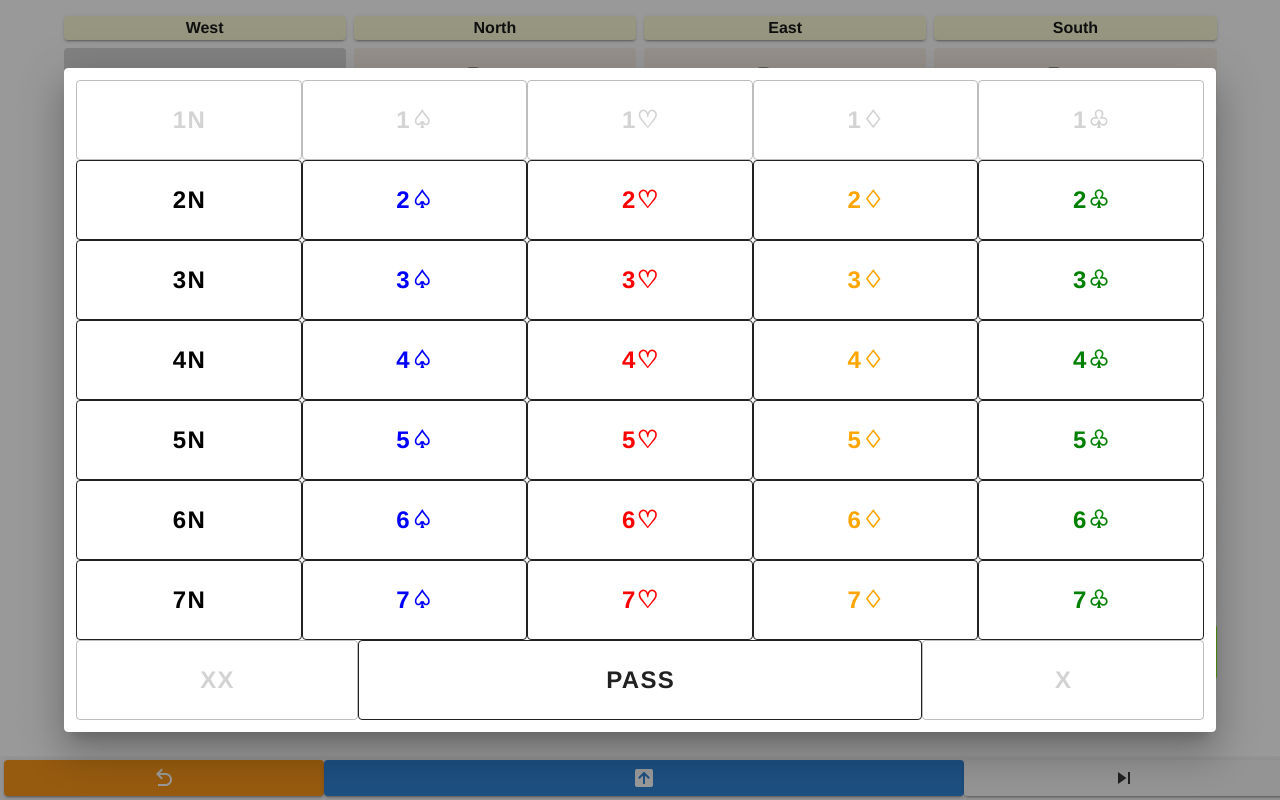
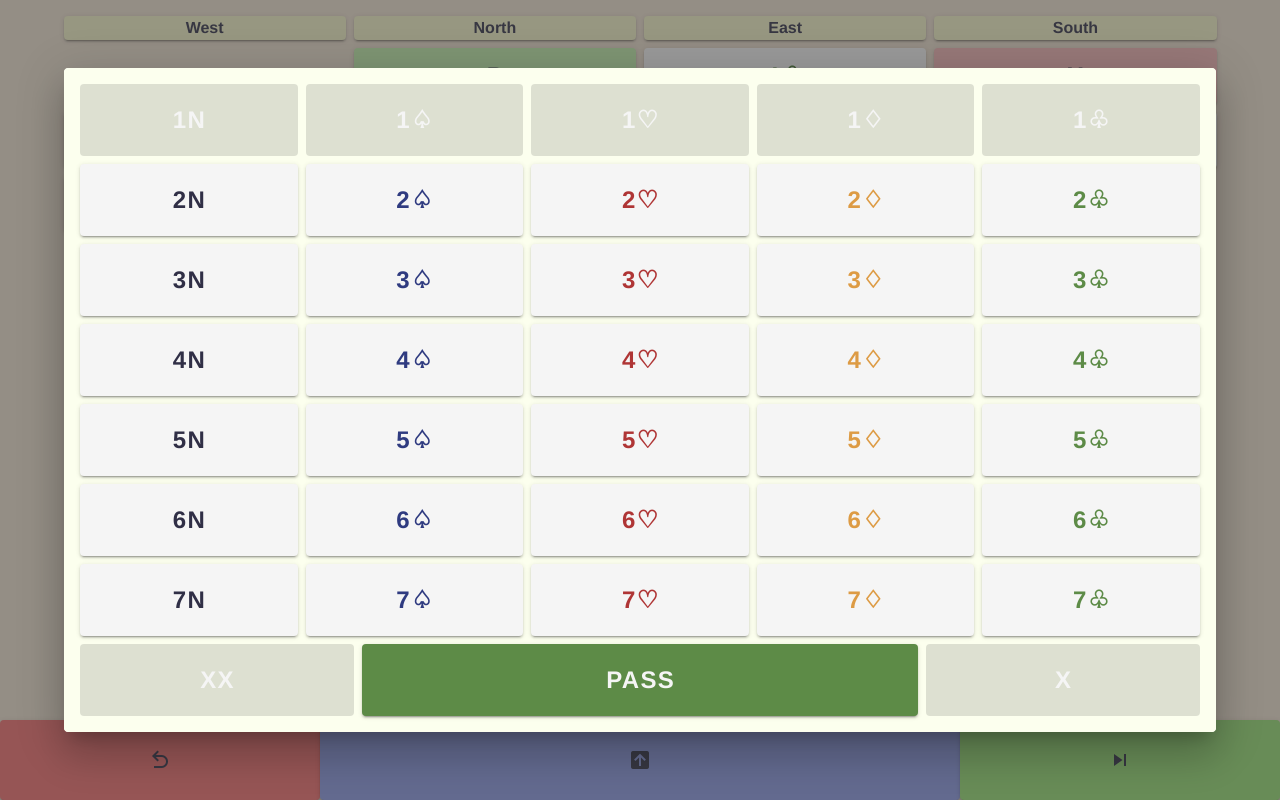
Before and after one commit to garyleung142857/bidding-box, a Vue app: page /biddingmain in a window 1280 px wide. Both pictures are taken after a click on the button 644 px from the left and 778 px from the top of the page. Built offline with nearby package versions, Linux system fonts and the light colour scheme.

Commit message:
color and minor stuff

```diff
--- a/src/components/Call.vue
+++ b/src/components/Call.vue
@@ -1,6 +1,5 @@
 <template>
   <v-card
-    elevation="0"
     height="7vh"
     class="d-flex align-center justify-center ma-1"
     v-bind:class="this.to_class(this.biddingCall)"
@@ -19,7 +18,7 @@ export default {
     return {
       levels: ['1', '2', '3', '4', '5', '6', '7'],
       strains: {'N': 'N', 'S': '&#9828;', 'H': '&#9825;', 'D': '&#9826;', 'C': '&#9831;'},
-      pxr : {'P': 'Pass', 'X': 'Dbl', 'R': 'Rdbl'}
+      pxr : {'P': 'P', 'X': 'X', 'R': 'XX'}
     }
   },
   methods: {
@@ -32,32 +31,11 @@ export default {
       // for css coloring
       var class_list = ['table-label']
       if(str.length === 2 || ['P', 'X', 'R'].includes(str)){
-        class_list.push(`label-${str[1]}`)
         class_list.push('normal-label')
-      } else {
-        class_list.push(`label-${str}`)
       }
+      class_list.push(`label-${str[str.length - 1]}`)
       return class_list
     }
   }
 }
 </script>
-
-<style scoped>
-  .label-N span {color: black;}
-  .label-S span {color: blue;}
-  .label-H span {color: red;}
-  .label-D span {color: orange;}
-  .label-C span {color: green;}
-
-  .normal-label {background-color: linen !important;}
-
-  .label-A {background-color: chartreuse !important;}
-  .label-B {background-color: lightgray !important;}
-
-  .table-label{
-    font-size: x-large;
-    font-weight: bold;
-  }
-
-</style>
--- a/src/components/Contract.vue
+++ b/src/components/Contract.vue
@@ -1,12 +1,13 @@
 <template>
-  <div class="contract d-flex align-center justify-center ma-1">
+  <div>
     <template v-if="this.contract.declarer==null">Pass Out</template>
     <template v-else>
       <span
-        :class="'contract-' + this.contract.bid[1]"
+        :class="'label-' + this.contract.bid[1]"
         v-html="this.bid_to_html(this.contract.bid)"
       ></span>
-      <span>{{this.to_pxr(this.contract.pxr)}} by {{this.contract.declarer}}</span>
+      <span>{{this.to_pxr(this.contract.pxr)}}</span>
+      <span style="margin-left: 0.5em"> by {{this.contract.declarer}}</span>
     </template>
   </div>
 </template>
@@ -38,14 +39,3 @@ export default {
   }
 }
 </script>
-<style>
-  .contract-N {color: black}
-  .contract-S {color: blue;}
-  .contract-H {color: red;}
-  .contract-D {color: orange;}
-  .contract-C {color: green;}
-
-  .contract {
-    font-weight: bold;
-  }
-</style>
--- a/src/views/BiddingMain.vue
+++ b/src/views/BiddingMain.vue
@@ -6,21 +6,21 @@
       :curPlayer="this.curPlayer"
       :ended="this.contract.bid != null"
     ></BiddingTable>
-    <v-footer fixed padless>
+    <v-footer fixed padless id="control-footer">
       <v-row justify="center" no-gutters>
         <v-col cols=3>
-          <v-btn block color="warning" class="d-flex align-center justify-center ma-1" @click="undo()">
+          <v-btn block id="undo-button" class="d-flex align-center justify-center" @click="undo()">
             <v-icon>mdi-arrow-u-left-top</v-icon>
           </v-btn>
         </v-col>
         <v-col col=6 v-if="contract.bid == null">
           <v-dialog v-model="dialog" width="90vw">
             <template v-slot:activator="{on, attrs}">
-              <v-btn class="d-flex align-center justify-center ma-1" block color="primary" v-bind="attrs" v-on="on">
+              <v-btn block id="call-button" class="d-flex align-center justify-center" v-bind="attrs" v-on="on">
                 <v-icon>mdi-arrow-up-box</v-icon>
               </v-btn>
             </template>
-            <v-card>
+            <v-card elevation=0>
               <BoxSelect
                 @selectCall="addHistory($event); dialog=false"
                 :biddingState="biddingState"
@@ -29,12 +29,12 @@
           </v-dialog>
         </v-col>
         <v-col col=6 v-else>
-          <div class="d-flex align-center justify-center ma-1">
-            <Contract :contract="contract" :vul="is_vul(contract.declarer)"></Contract>
+          <div id="contract" class="d-flex align-center justify-center">
+           <Contract :contract="contract" :vul="is_vul(contract.declarer)"></Contract>
           </div>
         </v-col>
         <v-col cols=3>
-          <v-btn block class="d-flex align-center justify-center ma-1" @click="advanceBoard()">
+          <v-btn block id="advance-button" class="d-flex align-center justify-center" @click="advanceBoard()">
             <v-icon>mdi-skip-next</v-icon>
           </v-btn>
         </v-col>
@@ -56,7 +56,7 @@ export default {
   data(){
     return {
       PLAYERS: ['W', 'N', 'E', 'S'],
-      history: ['P', 'P', 'P', '1C', 'P', 'P', 'X', 'P', 'P', 'R', '1D', 'P', 'P', 'X', 'P', 'P', 'R', '1H', 'P', 'P', 'X', 'P', 'P', 'R', '1S', 'P', 'P', 'X', 'P', 'P', 'R', '1N', 'P', 'P', 'X', 'P', 'P', 'R'],
+      history: ['P', '1C', 'X', '1D', '1H', '1S', '1N', 'P'],
       boardNum: 1,
       dialog: false
     }
@@ -154,8 +154,70 @@ export default {
 </script>
 
 <style>
-  #biddingtable{
+
+  #app, #control-footer {
+    background-color: #f5e9d9;
+  }
+
+  #biddingtable {
     overflow-y: auto;
     max-height: 90vh;
   }
+
+  #undo-button {background-color: #f88080;}
+  #call-button {background-color: #9ba8eb}
+  #advance-button {background-color: #a3e684;}
+
+  #undo-button, #call-button, #advance-button, #contract{height: 10vh}
+
+  #contract, .player-nv, .player-v, .call-choice span, .table-label {
+    font-weight: bold;
+  }
+
+  #boxselect {background-color: #fcffee;}
+
+  .label-N span, .label-N {color: #302f46;}
+  .label-S span, .label-S {color: #2f3b80;}
+  .label-H span, .label-H {color: #af3535;}
+  .label-D span, .label-D {color: #dd9b44;}
+  .label-C span, .label-C {color: #5d8b47;}
+
+  .label-P, .label-X, .label-R, .label-P span, .label-X span, .label-R span {color: #4a495e}
+
+  .table-label.label-P {background-color: #ccf7b9 !important;}
+  .table-label.label-X {background-color: #fac2c2 !important;}
+  .table-label.label-R {background-color: #c7cefc !important;}
+
+  #control-footer .v-icon{color: #4a495e !important;}
+
+  #call-P {background-color: #5d8b47;}
+  #call-X {background-color: #af3535;}
+  #call-R {background-color: #2f3b80;}
+
+  #call-P span, #call-X span, #call-R span {color: #f5f5f5}
+
+  button[disabled="disabled"] span {color: #f5f5f5;}
+
+  .bid-choice .normal-label #contract {background-color: #f5f5f5 !important;}
+
+  .label-A {border: #4a495e 3px solid !important;}
+  .label-A, .label-B, .label-E {
+    background-color: #f5e9d9 !important;
+    box-shadow: none !important;
+  }
+
+  .player-v {
+    background-color: #f37272 !important;
+    color: #fcffee !important;
+  }
+
+  .player-nv {
+    background-color: #fafad2 !important;
+    color: #4a495e !important;
+  }
+
+  .call-choice {padding: 0px !important;}
+
+  #contract, .call-choice span, .table-label{font-size: x-large;}
+
 </style>
--- a/src/views/BiddingTable.vue
+++ b/src/views/BiddingTable.vue
@@ -27,7 +27,6 @@
         <Call v-bind:biddingCall="call"></Call>
       </v-col>
     </v-row>
-
   </v-container>
 
 </template>
@@ -58,7 +57,7 @@ export default {
     },
     hist_2d: function(){
       var hist = [...this.history]
-      if (this.contract == null){
+      if (!this.ended){
         hist.push('A')  // A = pending
       }
       var hist_2 = []
@@ -101,17 +100,3 @@ export default {
   },
 }
 </script>
-
-<style>
-  .player-v {
-    background-color: lightcoral !important;
-    color: white !important;
-    font-weight: bold;
-  }
-
-  .player-nv {
-    background-color: lightgoldenrodyellow !important;
-    color: black !important;
-    font-weight: bold;
-  }
-</style>
--- a/src/views/BoxSelect.vue
+++ b/src/views/BoxSelect.vue
@@ -2,13 +2,13 @@
     <v-container id="boxselect">
       <v-row v-for="level in levels" :key="level" no-gutters>
         <v-col
-
+          class="pa-1"
           v-for="(icon, strain) in strains" :key="strain"
-          align-center row wrap no-gutters
+          align-center row wrap no-gutters depressed
         >
           <v-btn
-            class="call-choice"
-            block height="10vh" outlined v-bind:ripple="false"
+            class="call-choice bid-choice"
+            block height="9vh" v-bind:ripple="false"
             @click="clicked($event)"
             v-bind:id="'call-' + level + strain"
             v-bind:disabled="invalid_bid(level, strain)"
@@ -18,36 +18,36 @@
         </v-col>
       </v-row>
       <v-row no-gutters>
-        <v-col cols=3>
+        <v-col cols=3 class="pa-1">
           <v-btn
             class="call-choice"
-            block height="10vh" outlined v-bind:ripple="false"
+            block height="9vh" v-bind:ripple="false"
             v-bind:id="'call-R'"
             @click="clicked($event)"
             v-bind:disabled="this.cannot_rdbl"
           >
-            <span>XX</span>
+            <span class="label-X">XX</span>
           </v-btn>
         </v-col>
-        <v-col cols=6>
+        <v-col cols=6 class="pa-1">
           <v-btn
             class="call-choice"
-            block height="10vh" outlined v-bind:ripple="false"
+            block height="9vh" v-bind:ripple="false"
             v-bind:id="'call-P'"
             @click="clicked($event)"
           >
-            <span>Pass</span>
+            <span class="label-P">Pass</span>
           </v-btn>
         </v-col>
-        <v-col cols=3>
+        <v-col cols=3 class="pa-1">
           <v-btn
             class="call-choice"
-            block height="10vh" outlined v-bind:ripple="false"
+            block height="9vh" v-bind:ripple="false"
             v-bind:id="'call-X'"
             @click="clicked($event)"
             v-bind:disabled="this.cannot_dbl"
           >
-            <span>X</span>
+            <span class="label-X">X</span>
           </v-btn>
         </v-col>
       </v-row>
@@ -97,24 +97,3 @@ export default {
   },
 }
 </script>
-
-<style scoped>
-
-.label-N {color: black}
-.label-S {color: blue;}
-.label-H {color: red;}
-.label-D {color: orange;}
-.label-C {color: green;}
-
-button[disabled="disabled"] span {
-  color: lightgrey;
-}
-
-.call-choice {padding: 0px !important;}
-
-.call-choice span{
-  font-size: x-large;
-  font-weight: bold;
-}
-
-</style>
```
Lines whose indentation alone changed are shown as unchanged.
